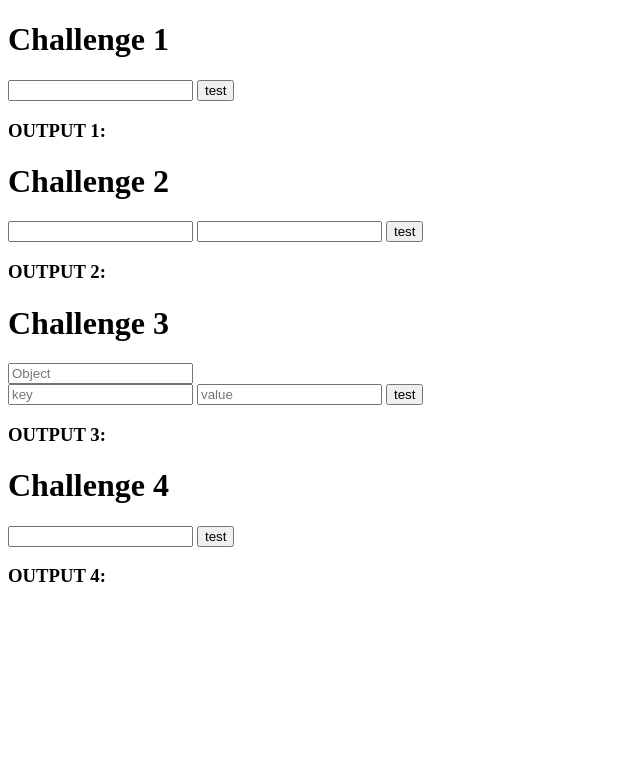
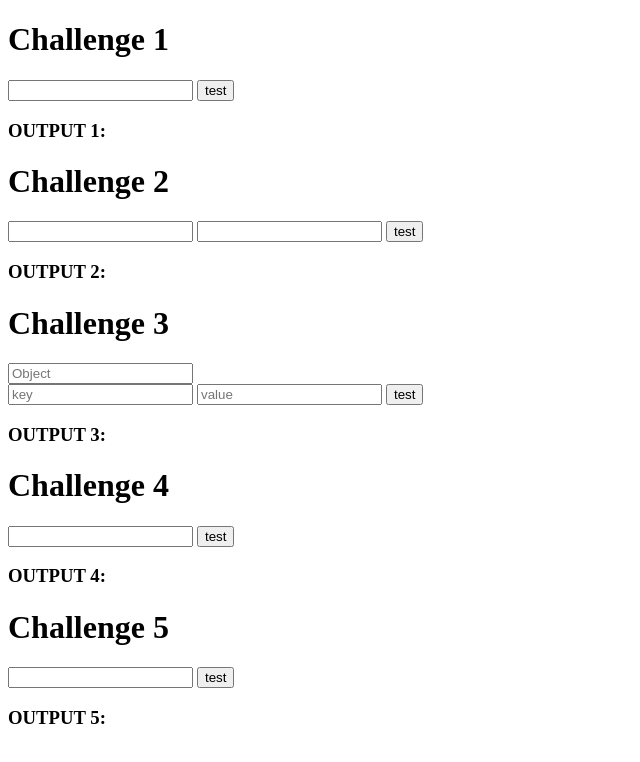
Before and after one commit to ateyyah/JavaScript-Challenges, a plain HTML site: page index.html in a window 1280 px wide. Shown: the whole page, without its empty margins (0-640 px from the left). Drawn offline with Linux system fonts and the light colour scheme.

Commit message:
Challenge5

```diff
--- a/index.html
+++ b/index.html
@@ -49,5 +49,14 @@
         <h3>OUTPUT 4:</h3>
         <label id="output4"></label>
     </form>
+    <form>
+        <h1>Challenge 5</h1>
+        <input type="text" id="challenge5-1"></input>
+
+        <button type="button" onclick="handleCapitalizeFirst()">test</button>
+
+        <h3>OUTPUT 5:</h3>
+        <label id="output5"></label>
+    </form>
 </body>
 </html>
--- a/script.js
+++ b/script.js
@@ -16,7 +16,7 @@ function handleMerge(e) {
     let res1 = input1.split(" ");
     let res2 = input2.split(" ");
 
-    let final = mergeArrays(arr1, arr2);
+    let final = mergeArrays(res1, res2);
     document.getElementById("output2").innerHTML = final;
 }
 function handleObjectCheck(e) {
@@ -44,6 +44,15 @@ function handleTypeCheck(e) {
 
     document.getElementById("output4").innerHTML = result;
 }
+function handleCapitalizeFirst(e) {
+    let input1 = document.getElementById("challenge5-1").value;
+
+    let n = input1.split(" ").map((caps)=>{
+        return caps.charAt(0).toUpperCase() + caps.slice(1);
+    }).join(' ');
+
+    document.getElementById("output5").innerHTML = n;
+}
 
 function positives(arr) {
     return arr.filter((item) => { return item > 0 });
```
